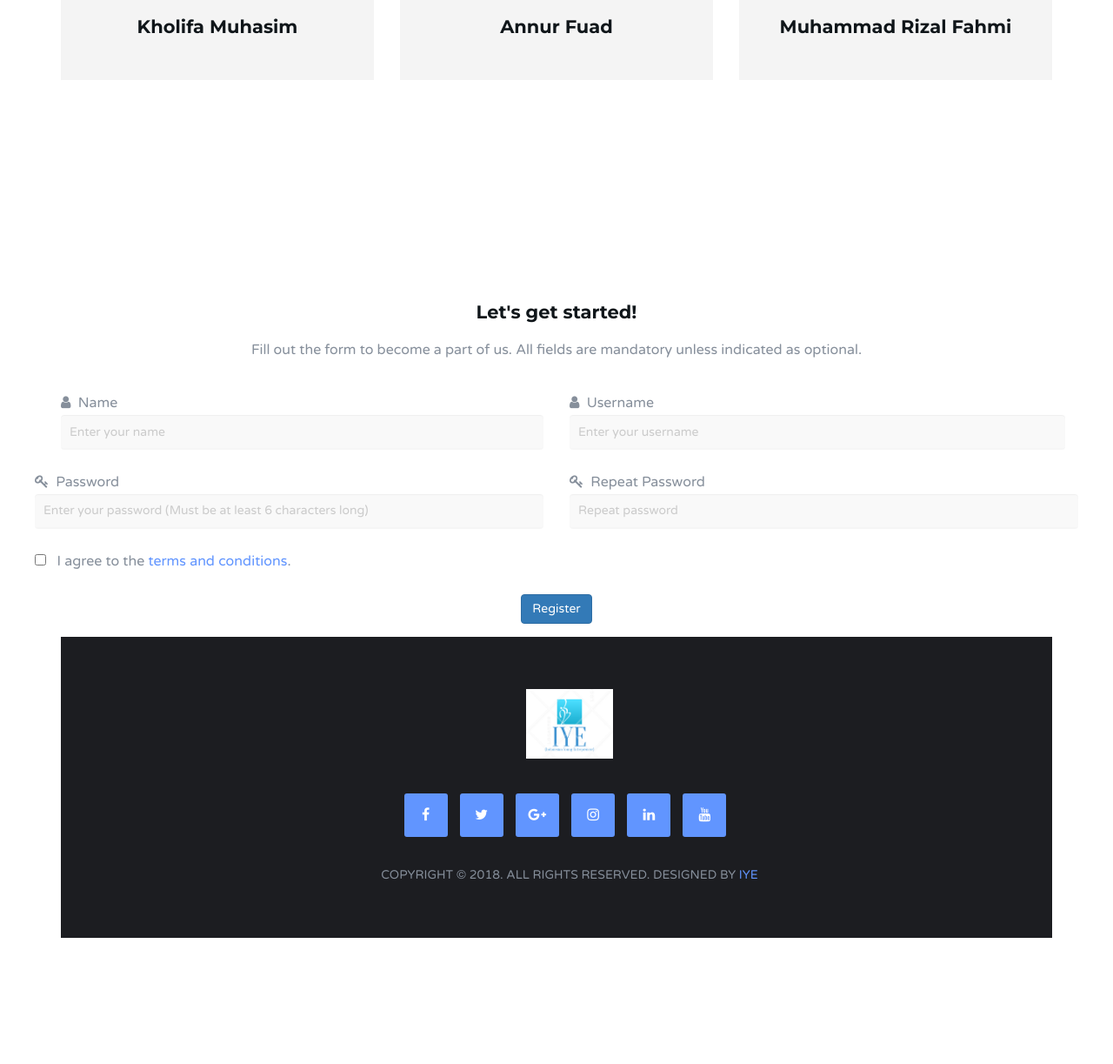
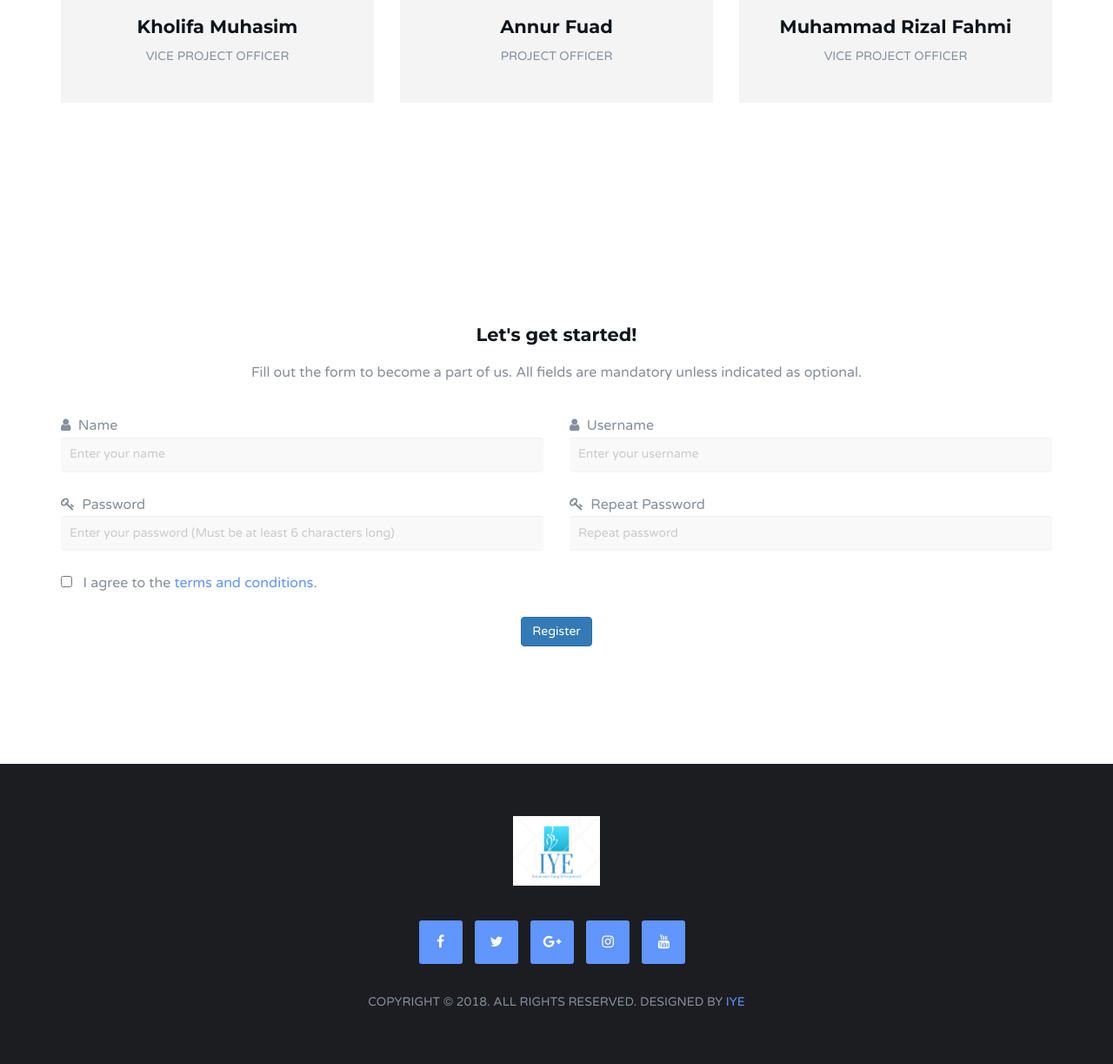
Before and after one commit to annurfuad/IYE, a PHP site: page /tcpdf/ in a window 1280 px wide. Shown: the part 2351-3574 px from the top of the page at 87% size. Before the commit the page ends 3429 px from the top, so only its background shows below. Run offline with PHP 8.4, Linux system fonts and the light colour scheme; some libraries are stand-ins or nearby versions.

Commit message:
version 1.1

```diff
--- a/index.php
+++ b/index.php
@@ -78,7 +78,7 @@
 				<div class="navbar-header">
 					<!-- Logo -->
 					<div class="navbar-brand">
-						<a href="index.html">
+						<a href="#">
 							<img class="logo" src="assets/img/logoiye.png" alt="logo">
 							<img class="logo-alt" src="assets/img/logo-alt.png" alt="logo">
 						</a>
@@ -212,9 +212,9 @@
 						<!-- testimonial -->
 						<div class="testimonial">
 							<div class="testimonial-meta">
-								<img src="./img/perso1.jpg" alt="">
-								<h3 class="white-text">John Doe</h3>
-								<span>Web Designer</span>
+								<img src="assets/img/alfi.jpeg" alt="">
+								<h3 class="white-text">Alfi Ramdhani</h3>
+								<span>Mahasiswa UHAMKA</span>
 							</div>
 							<p class="white-text">Molestie at elementum eu facilisis sed odio. Scelerisque in dictum non consectetur a erat. Aliquam id diam maecenas ultricies mi eget mauris.</p>
 						</div>
@@ -223,9 +223,9 @@
 						<!-- testimonial -->
 						<div class="testimonial">
 							<div class="testimonial-meta">
-								<img src="./img/perso2.jpg" alt="">
-								<h3 class="white-text">John Doe</h3>
-								<span>Web Designer</span>
+								<img src="assets/img/zein.jpeg" alt="">
+								<h3 class="white-text">Rizky Zein Adam</h3>
+								<span>Mahasiswa UHAMKA</span>
 							</div>
 							<p class="white-text">Molestie at elementum eu facilisis sed odio. Scelerisque in dictum non consectetur a erat. Aliquam id diam maecenas ultricies mi eget mauris.</p>
 						</div>
@@ -263,18 +263,14 @@
 				<div class="col-sm-4">
 					<div class="team">
 						<div class="team-img">
-							<img class="img-responsive" src="./img/team1.jpg" alt="">
+							<img class="img-responsive" src="assets/img/kolip.jpeg" alt="">
 							<div class="overlay">
-								<div class="team-social">
-									<a href="#"><i class="fa fa-facebook"></i></a>
-									<a href="#"><i class="fa fa-google-plus"></i></a>
-									<a href="#"><i class="fa fa-twitter"></i></a>
-								</div>
+
 							</div>
 						</div>
 						<div class="team-content">
 							<h3>Kholifa Muhasim</h3>
-							<span></span>
+							<span>Vice Project Officer</span>
 						</div>
 					</div>
 				</div>
@@ -284,18 +280,14 @@
 				<div class="col-sm-4">
 					<div class="team">
 						<div class="team-img">
-							<img class="img-responsive" src="assets/img/fuad1.jpg" alt="">
+							<img class="img-responsive" src="assets/img/fuad.jpeg" alt="">
 							<div class="overlay">
-								<div class="team-social">
-									<a href="#"><i class="fa fa-facebook"></i></a>
-									<a href="#"><i class="fa fa-google-plus"></i></a>
-									<a href="#"><i class="fa fa-twitter"></i></a>
-								</div>
+
 							</div>
 						</div>
 						<div class="team-content">
 							<h3>Annur Fuad</h3>
-							<span></span>
+							<span>Project Officer</span>
 						</div>
 					</div>
 				</div>
@@ -305,18 +297,14 @@
 				<div class="col-sm-4">
 					<div class="team">
 						<div class="team-img">
-							<img class="img-responsive" src="./img/team3.jpg" alt="">
+							<img class="img-responsive" src="assets/img/rizal.jpeg" alt="">
 							<div class="overlay">
-								<div class="team-social">
-									<a href="#"><i class="fa fa-facebook"></i></a>
-									<a href="#"><i class="fa fa-google-plus"></i></a>
-									<a href="#"><i class="fa fa-twitter"></i></a>
-								</div>
+
 							</div>
 						</div>
 						<div class="team-content">
 							<h3>Muhammad Rizal Fahmi</h3>
-							<span></span>
+							<span>Vice Project Officer</span>
 						</div>
 					</div>
 				</div>
@@ -349,12 +337,14 @@
 						<span class="help-block" id="error"></span>
 					</div>
 
-					<div class="row">
+
 						<div class="col-md-6 form-group">
 							<i class="fa fa-user"></i>&nbsp;&nbsp;Username
 							<input type="text" name="username" id="username" class="form-control" placeholder="Enter your username" />
 							<span class="help-block" id="error"></span>
 						</div>
+					</div>
+
 
 				<div class="row">
 					<div class="form-group col-md-6">
@@ -386,6 +376,8 @@
 						<button type="submit" name="register" id="btn-signup" class="btn btn-primary">Register</button>
 					</div>
 				</div>
+			</div>
+		</div>
 
 				<div id="errorDiv2"></div>
 
@@ -420,7 +412,6 @@
 						<li><a href="#"><i class="fa fa-twitter"></i></a></li>
 						<li><a href="#"><i class="fa fa-google-plus"></i></a></li>
 						<li><a href="#"><i class="fa fa-instagram"></i></a></li>
-						<li><a href="#"><i class="fa fa-linkedin"></i></a></li>
 						<li><a href="#"><i class="fa fa-youtube"></i></a></li>
 					</ul>
 					<!-- /footer follow -->
```
